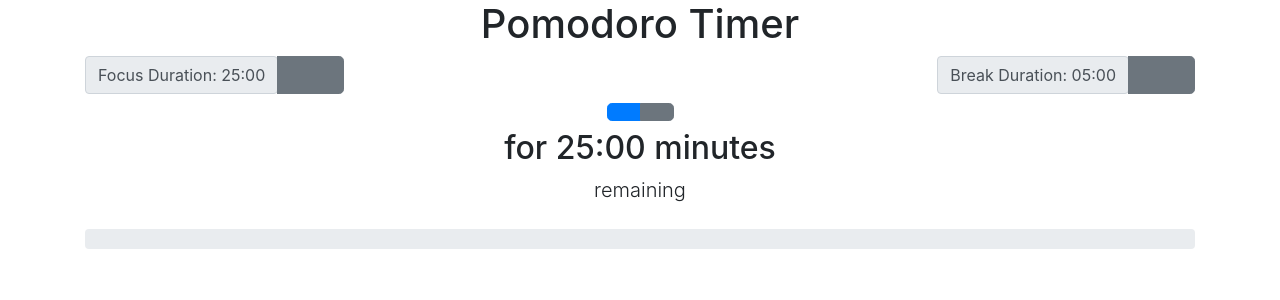
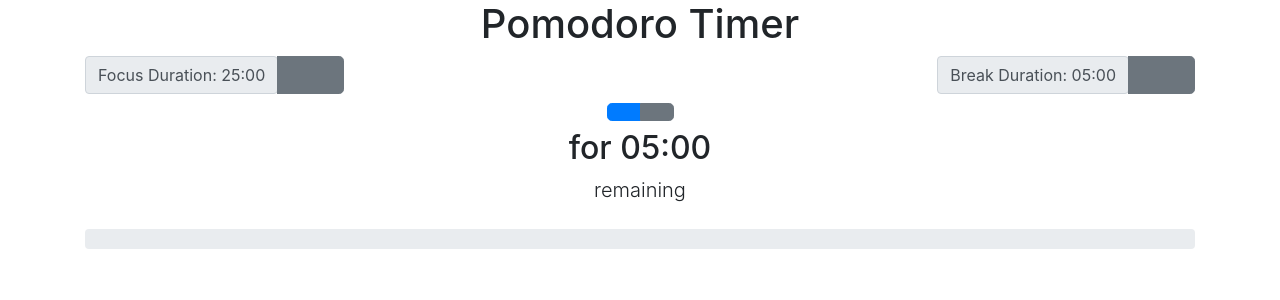
Before and after one commit to chrxtopher/Pomodoro-Project, a React (Create React App) app: page / in a window 1280 px wide. Shown: the top 300 px of the page. Built offline with nearby package versions, Linux system fonts and the light colour scheme; a web font is replaced by a local one.

Commit message:
Proper labels are now displaying next to the timer

```diff
--- a/src/pomodoro/Pomodoro.js
+++ b/src/pomodoro/Pomodoro.js
@@ -73,7 +73,7 @@ function Pomodoro() {
       }
       return setSession(nextTick);
     },
-    isTimerRunning ? 1000 : null
+    isTimerRunning ? 10 : null
   );
 
   /**
@@ -190,7 +190,10 @@ function Pomodoro() {
           <div className="col">
             {/* TODO: Update message below to include current session (Focusing or On Break) total duration */}
             <h2 data-testid="session-title">
-              {session?.label} for 25:00 minutes
+              {session?.label} for{" "}
+              {session?.label === "Focusing"
+                ? minutesToDuration(focusDuration)
+                : minutesToDuration(breakDuration)}
             </h2>
             {/* TODO: Update message below correctly format the time remaining in the current session */}
             <p className="lead" data-testid="session-sub-title">
@@ -216,5 +219,4 @@ function Pomodoro() {
     </div>
   );
 }
-
 export default Pomodoro;
```
Also changed, not shown: 1 other file (tests, documents, lock files or other folders).
